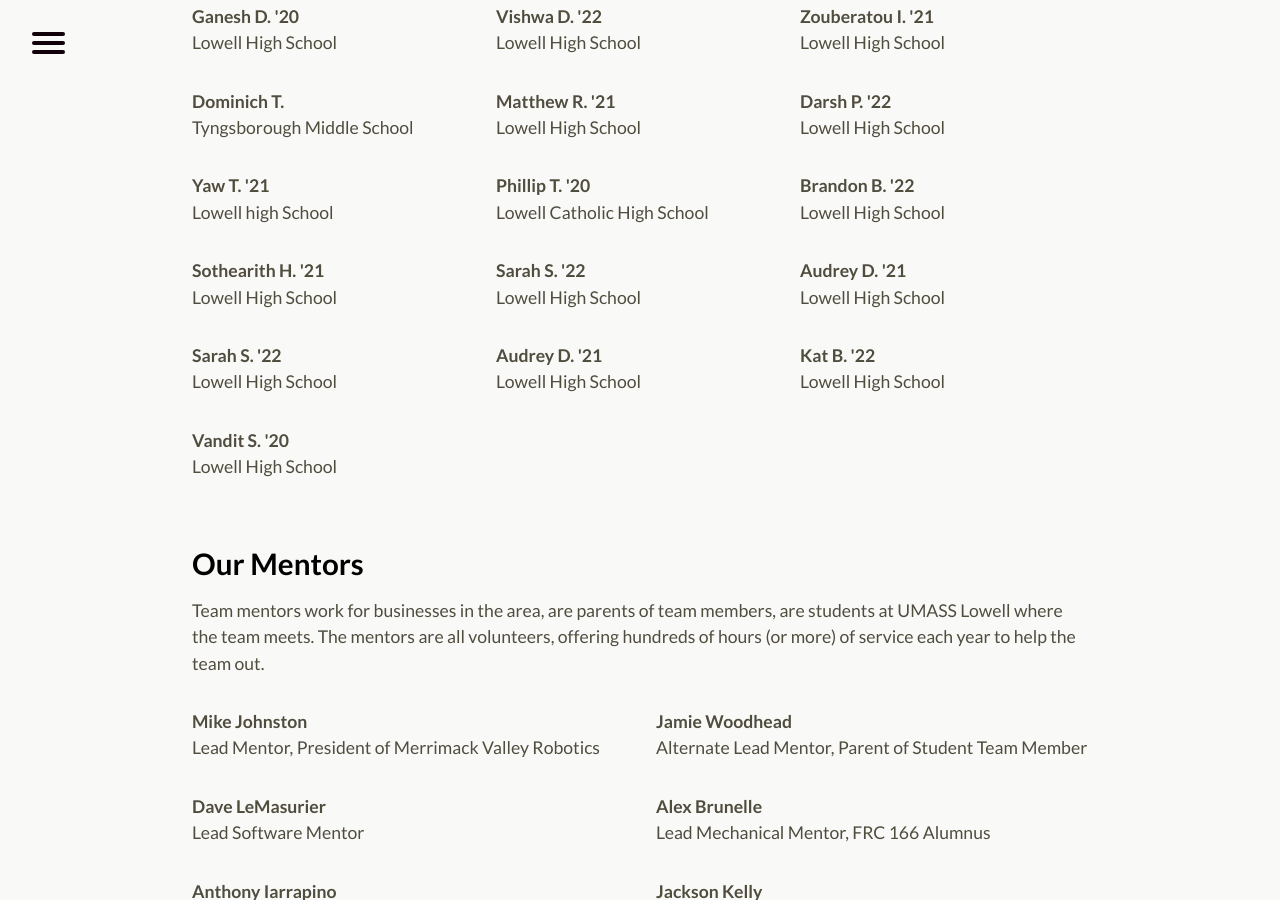
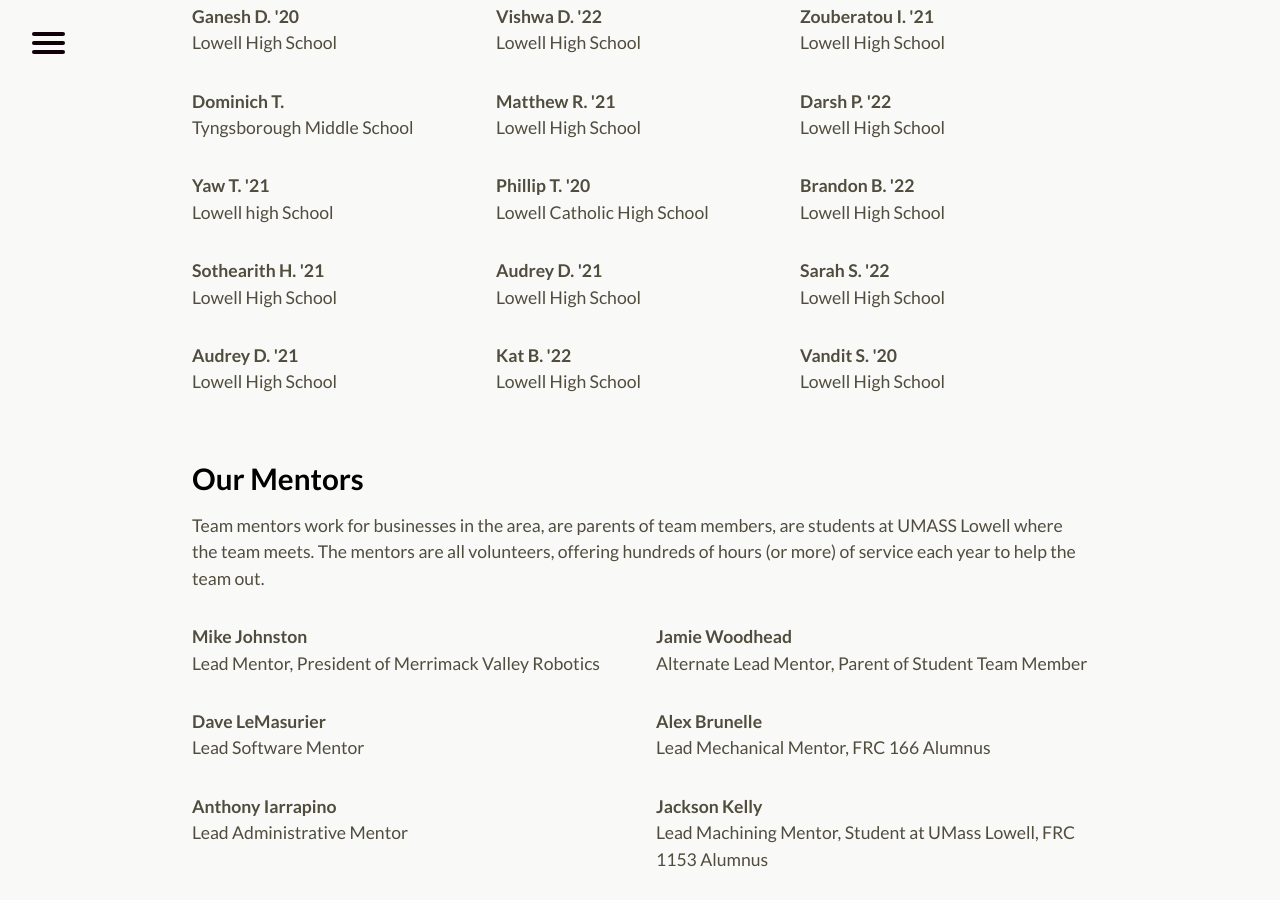
Before and after one commit to perSEVERE-5962/frc5962, a Jekyll site: the page built from about.md, in a window 1280 px wide and 900 px high, scrolled down 2025 px. Built offline with Jekyll 4.4.1, drawn with Linux system fonts in a browser that asks for light colours.

```diff
--- a/_students/sarah-s-dot-22.markdown
+++ /dev/null
@@ -1,5 +0,0 @@
----
-title: Sarah S. '22
-date: 2019-10-20 14:22:00 Z
-role: Lowell High School
----
```
Also changed, not shown: robots.md (+1 -1 lines).
